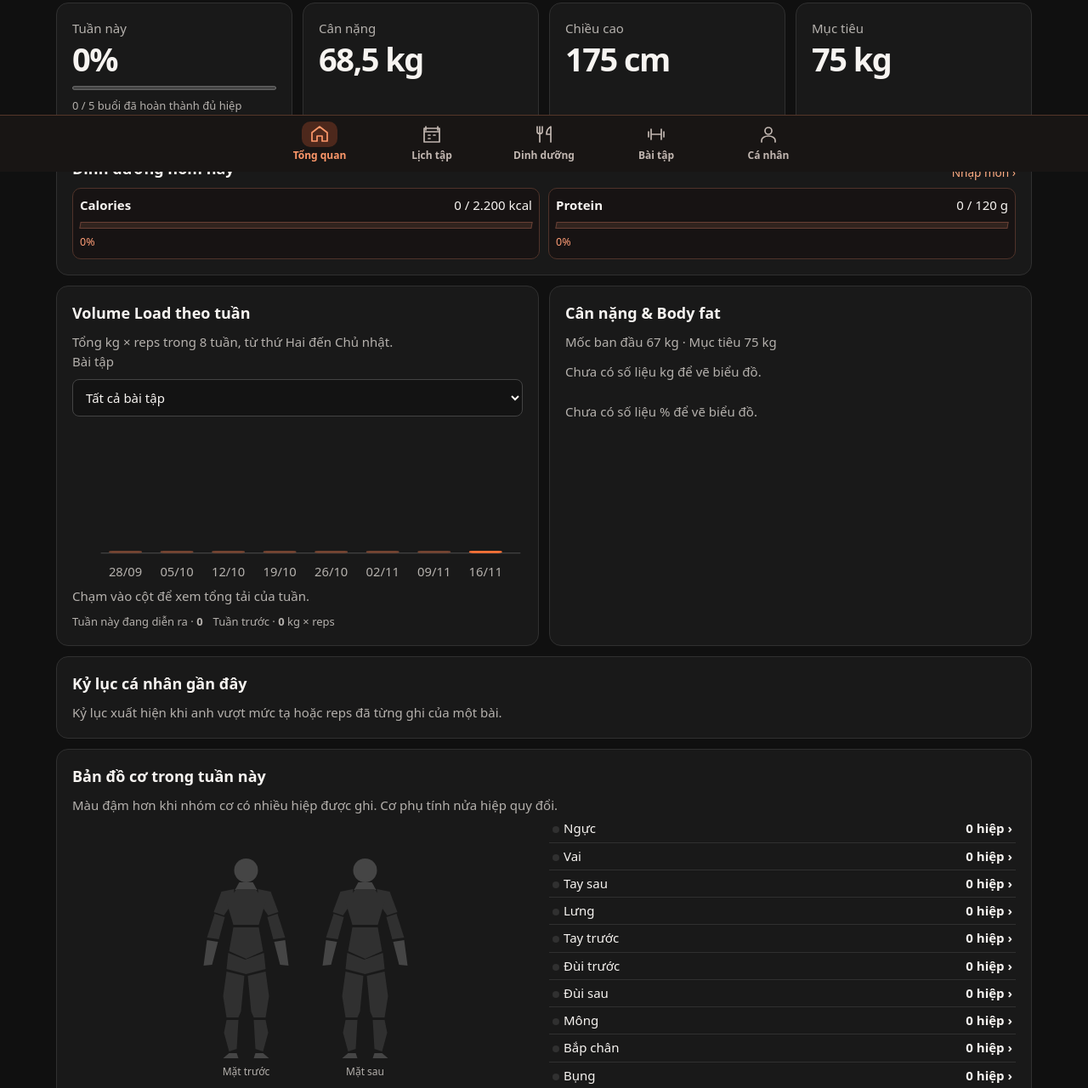
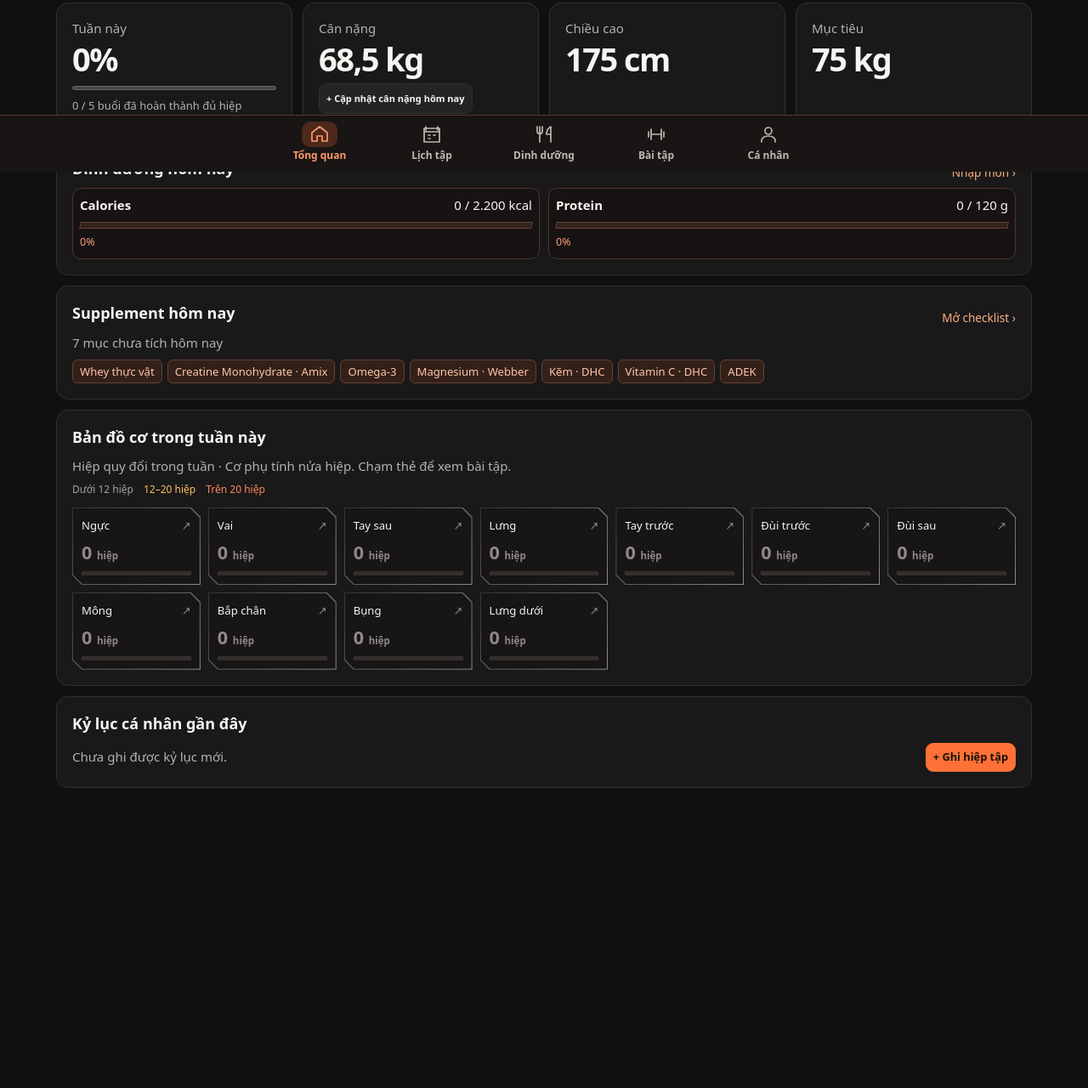
Before and after one commit to LuanZ90/gym-tracker, a plain HTML site: page index.html in a window 1280 px wide. Shown: the part 598-1878 px from the top of the page at 85% size. After the commit the page ends 1647 px from the top, so only its background shows below. Drawn offline with Linux system fonts and the light colour scheme.

Commit message:
Update index.html
v3.1

```diff
--- a/index.html
+++ b/index.html
@@ -181,6 +181,26 @@ main section{scroll-margin-top:132px}
 .supplement-row.is-taken{background:#3b2118;border-color:#ff7136}.supplement-row.is-taken label strong{color:#ffb18a}
 .stock-button{font-size:12px;min-height:36px;padding:6px 8px;text-align:left}.stock-low{color:#ff9b95;border-color:#88423d;background:#371b1b}
 @media(max-width:420px){.macro-donut{gap:5px;font-size:12px}.macro-donut .ring{width:46px;height:46px}}
+
+#overview> .section-head{margin-top:4px}
+#quickWeight{margin-top:5px;font-size:11px;min-height:36px}#quickWeight[hidden]{display:none}
+.pending-supplements{padding:0;list-style:none;display:flex;flex-wrap:wrap;gap:6px;margin:8px 0 0}
+.pending-supplements li{font-size:.82rem;color:#ffc4a9;background:#332119;border:1px solid #6a3f2d;padding:3px 8px;border-radius:6px}
+.pr-empty{display:flex;align-items:center;justify-content:space-between;gap:8px;margin-top:7px}.pr-empty .cta{min-height:34px;padding:4px 8px;font-size:.8rem}
+.tactical-grid{display:grid;grid-template-columns:repeat(auto-fit,minmax(135px,1fr));gap:9px;margin-top:12px}
+.tactical-card{--tier:#8e8986;--frame:#373332;display:grid;gap:5px;min-width:0;background:linear-gradient(135deg,var(--frame),var(--tier));padding:11px;position:relative;isolation:isolate;clip-path:polygon(0 0,calc(100% - 11px) 0,100% 11px,100% 100%,11px 100%,0 calc(100% - 11px));transition:transform .12s,filter .12s}
+.tactical-card::before{content:"";position:absolute;inset:1px;clip-path:inherit;background:#171515;z-index:-1}
+.tactical-card[data-level=mid]{--tier:#ffbd66;--frame:#986032}
+.tactical-card[data-level=high]{--tier:#ff5722;--frame:#a03c20;animation:tactical-pulse 2.4s ease-in-out infinite}
+@keyframes tactical-pulse{50%{background:#ff5722}}
+.tactical-card:active{transform:translateY(2px) scale(.98)}.tactical-card:hover{filter:brightness(1.2)}
+.tactical-name{display:flex;justify-content:space-between;gap:4px;font-size:.82rem}.tactical-name span,.tactical-card strong{color:var(--tier)}
+.tactical-card strong{font-size:1.35rem}.tactical-card small{font-size:.72rem}
+.power-bar{height:5px;background:#34302d;overflow:hidden}.power-bar>span{display:block;height:100%;background:linear-gradient(90deg,#a14a28,#ff863f);transition:width .25s}.tactical-card[data-level=low] .power-bar>span{opacity:.55}
+.heat-legend{display:flex;flex-wrap:wrap;gap:5px 12px;font-size:.75rem;color:#aaa19b;margin-top:6px}.heat-legend span:nth-child(2){color:#ffbd66}.heat-legend span:nth-child(3){color:#ff875e}
+#checklistPanel{scroll-margin-top:105px}
+@media(max-width:420px){.tactical-grid{grid-template-columns:repeat(2,minmax(0,1fr))}}
+@media(prefers-reduced-motion:reduce){.tactical-card[data-level=high]{animation:none}.power-bar>span{transition:none}}
 </style>
 </head>
 <body>
@@ -203,7 +223,7 @@ main section{scroll-margin-top:132px}
   <div class="section-head"><h2 id="overviewTitle">Tổng quan</h2><button class="gray" id="editBody">Sửa chỉ số</button></div>
   <div class="stats">
     <div class="metric"><p class="muted">Tuần này</p><div class="value" id="weekPercent">0%</div><progress id="weekProgress" max="5" value="0" aria-label="Buổi tập đã hoàn thành"></progress><p class="muted" id="weekCount">0 / 5 buổi đã hoàn thành</p></div>
-    <div class="metric"><p class="muted">Cân nặng</p><div class="value" id="bodyWeight">68,5 kg</div></div>
+    <div class="metric"><p class="muted">Cân nặng</p><div class="value" id="bodyWeight">68,5 kg</div><button class="gray quick" id="quickWeight" type="button">+ Cập nhật cân nặng hôm nay</button></div>
     <div class="metric"><p class="muted">Chiều cao</p><div class="value" id="bodyHeight">175 cm</div></div>
     <div class="metric"><p class="muted">Mục tiêu</p><div class="value" id="bodyGoal">72 kg</div></div>
   </div>
@@ -211,12 +231,17 @@ main section{scroll-margin-top:132px}
     <div class="overview-macros-title"><h3>Dinh dưỡng hôm nay</h3><a href="#nutrition">Nhập món ›</a></div>
     <div id="overviewNutritionBars"></div>
   </article>
-  <div class="split spaced">
-    <article class="card"><h3>Volume Load theo tuần</h3><p class="muted">Tổng kg × reps trong 8 tuần, từ thứ Hai đến Chủ nhật.</p><label>Bài tập<select id="volumeFilter"><option value="">Tất cả bài tập</option></select></label><div id="volumeChart"></div></article>
-    <article class="card"><h3>Cân nặng &amp; Body fat</h3><p class="muted" id="bodyReference"></p><div id="bodyChart"></div><div id="fatChart"></div></article>
-  </div>
+  <article class="card spaced">
+    <div class="overview-macros-title"><h3>Supplement hôm nay</h3><a href="#nutrition?checklist=1">Mở checklist ›</a></div>
+    <div id="overviewSupplements"></div>
+  </article>
+  <article class="card spaced muscle-panel">
+    <h3>Bản đồ cơ trong tuần này</h3>
+    <p class="muted">Hiệp quy đổi trong tuần · Cơ phụ tính nửa hiệp. Chạm thẻ để xem bài tập.</p>
+    <div class="heat-legend"><span>Dưới 12 hiệp</span><span>12–20 hiệp</span><span>Trên 20 hiệp</span></div>
+    <div id="muscleCounts" class="tactical-grid"></div>
+  </article>
   <article class="card spaced"><h3>Kỷ lục cá nhân gần đây</h3><div id="recentPR"></div></article>
-  <article class="card spaced"><h3>Bản đồ cơ trong tuần này</h3><p class="muted">Màu đậm hơn khi nhóm cơ có nhiều hiệp được ghi. Cơ phụ tính nửa hiệp quy đổi.</p><div class="muscle-layout"><div id="muscleMap"></div><div id="muscleCounts"></div></div></article>
 </section>
 <section data-screen="schedule" hidden id="schedule" aria-labelledby="scheduleTitle"><div class="section-head"><h2 id="scheduleTitle">Lịch tập trong tuần</h2></div><div class="week" id="week"></div></section>
 <section data-screen="schedule" hidden id="training" aria-labelledby="trainingTitle">
@@ -280,7 +305,7 @@ main section{scroll-margin-top:132px}
       <div class="entry"><span class="muted">Sau tập</span><span>Sữa và whey thực vật</span></div>
       <div class="entry"><time>20:00</time><span>Cơm tối</span></div>
     </div>
-    <div class="card"><div class="overview-macros-title"><h3>Checklist Supplement</h3><small id="supplementCount" class="muted"></small></div>
+    <div class="card" id="checklistPanel"><div class="overview-macros-title"><h3>Checklist Supplement</h3><small id="supplementCount" class="muted"></small></div>
       <p class="muted">Theo ngày đang chọn ở trên. Mỗi lần tích tính 1 phần. Cảnh báo khi còn 5 phần hoặc ít hơn.</p>
       <div id="supplementList"></div><p id="supplementStatus" role="status" class="muted"></p>
     </div>
@@ -1074,71 +1099,10 @@ async function saveExtras(entries, account = uid) {
   if (!uid) applyExtras();
 }
 
-function volume(sets) {
-  return Array.isArray(sets) ? sets.reduce((sum, set) => complete(set) ? sum + set.w * set.r : sum, 0) : 0;
-}
-
-function chart(container, lines, unit) {
-  const points = lines.flatMap(line => line.points);
-  if (!points.length) {
-    container.innerHTML = '<p class="chart-empty">Chưa có số liệu ' + unit + ' để vẽ biểu đồ.</p>';
-    return;
-  }
-  const dates = [...new Set(points.map(([date]) => date))].sort();
-  const values = points.map(([, value]) => value);
-  const bottom = Math.min(...values);
-  const top = Math.max(...values);
-  const padding = Math.max(1, (top - bottom) * .12);
-  const min = Math.max(0, bottom - padding);
-  const max = top + padding;
-  const x = date => dates.length === 1 ? 218 : 56 + dates.indexOf(date) * 324 / (dates.length - 1);
-  const y = value => 139 - (value - min) * 116 / (max - min || 1);
-  const labels = [...new Set([0, Math.floor((dates.length - 1) / 2), dates.length - 1])];
-  const grid = [0, .5, 1].map(step => {
-    const value = min + (max - min) * step;
-    const lineY = y(value);
-    return `<path d="M55 ${lineY}H382" stroke="#414141"/><text x="51" y="${lineY + 4}" text-anchor="end">${format.format(value)}</text>`;
-  }).join("");
-  const paths = lines.map(({ name, color, points: linePoints, dashed }) => {
-    const path = linePoints.map(([date, value], index) => {
-      const nextX = x(date), nextY = y(value);
-      if (!index) return "M " + nextX + " " + nextY;
-      const [beforeDate, beforeValue] = linePoints[index - 1];
-      const middle = (x(beforeDate) + nextX) / 2;
-      return `C ${middle} ${y(beforeValue)}, ${middle} ${nextY}, ${nextX} ${nextY}`;
-    }).join(" ");
-    const circles = linePoints.map(([date, value]) =>
-      `<circle cx="${x(date)}" cy="${y(value)}" r="3.4" fill="${color}"><title>${name} · ${date} · ${format.format(value)} ${unit}</title></circle>`
-    ).join("");
-    return `<path d="${path}" fill="none" stroke="${color}" stroke-width="2.5" stroke-linejoin="round" ${dashed ? 'stroke-dasharray="4 4"' : ""}/>${circles}`;
-  }).join("");
-  const legend = lines.map(({ name, color, points: line }) => {
-    const latest = line.at(-1);
-    return `<span><i class="swatch" style="background:${color}"></i>${name}${latest ? " · " + format.format(latest[1]) + " " + unit : " · chưa ghi"}</span>`;
-  }).join("");
-  container.innerHTML = `<svg class="chart" viewBox="0 0 400 167" role="img" aria-label="Biểu đồ ${unit}">
-    ${grid}${paths}${labels.map(i => {
-      const date = dates[i];
-      return `<text x="${x(date)}" y="158" text-anchor="middle">${date.slice(8)}/${date.slice(5,7)}</text>`;
-    }).join("")}</svg><div class="legend">${legend}</div>`;
-}
-
 function renderAnalytics() {
-  renderWeeklyVolume();
   renderRecentPR();
-  const measurements = Object.entries(extras).filter(([id]) => id.startsWith("tracker-body-"))
-    .map(([id, data]) => [id.slice("tracker-body-".length), data])
-    .filter(([date]) => isDateKey(date)).sort(([a], [b]) => a.localeCompare(b)).slice(-30);
-  const weight = measurements.filter(([, data]) => validNumber(data.weight)).map(([date, data]) => [date, data.weight]);
-  const fat = measurements.filter(([, data]) => validNumber(data.fat)).map(([date, data]) => [date, data.fat]);
-  $("bodyReference").textContent = "Mốc ban đầu 67 kg · Mục tiêu " + format.format(profile.goal) + " kg";
-  const referenceDates = [...new Set(weight.map(([date]) => date))];
-  chart($("bodyChart"), [
-    { name:"Cân nặng", color:"#ff7136", points:weight },
-    { name:"Mục tiêu", color:"#5de1c0", dashed:true, points:referenceDates.map(date => [date, profile.goal]) }
-  ], "kg");
-  chart($("fatChart"), [{ name:"Body fat", color:"#b8a1ff", points:fat }], "%");
   renderHeatmap();
+  $("quickWeight").hidden = validNumber(extras["tracker-body-" + todayKey()]?.weight);
 }
 
 function renderHeatmap() {
@@ -1154,29 +1118,15 @@ function renderHeatmap() {
     }
   });
 
-  const colors = ["#303030","#7e3924","#cf582c","#ff8c54"];
-  const color = key => colors[totals[key] === 0 ? 0 : totals[key] < 5 ? 1 : totals[key] < 10 ? 2 : 3];
-  const shape = (key, path) => `<path d="${path}" fill="${color(key)}"><title>${MUSCLES[key]} · ${format.format(totals[key])} hiệp quy đổi</title></path>`;
-  function figure(back) {
-    return `<circle cx="60" cy="22" r="14" fill="#454545"/>
-      <path d="M52 36h16l5 9H47z" fill="#454545"/>
-      ${shape("shoulders","M46 44 31 47 22 71 34 75 45 59z M74 44 89 47 98 71 86 75 75 59z")}
-      ${shape(back ? "triceps" : "biceps","M23 73 35 77 28 103 14 101z M97 73 85 77 92 103 106 101z")}
-      <path d="M14 104 27 106 20 133 10 134z M106 104 93 106 100 133 110 134z" fill="#454545"/>
-      ${shape(back ? "back" : "chest","M49 44h22l12 15-8 27H45l-8-27z")}
-      ${shape(back ? "lowerBack" : "core","M45 89h30l5 28-20 9-20-9z")}
-      ${shape(back ? "glutes" : "core","M39 119 59 127 81 119 83 138 60 144 37 138z")}
-      ${shape(back ? "hamstrings" : "quads","M37 141 58 146 54 188 51 195H37l-4-25z M83 141 62 146 66 188 69 195h14l4-25z")}
-      ${shape("calves","M37 198h14l-2 34-9 3-6-22z M83 198H69l2 34 9 3 6-22z")}
-      <path d="M40 237h9l2 6H33z M80 237h-9l-2 6h18z" fill="#454545"/> `;
-  }
-  $("muscleMap").innerHTML = `<svg viewBox="0 0 260 270" role="img" aria-label="Bản đồ cơ mặt trước và sau">
-    <g>${figure(false)}</g><g transform="translate(140 0)">${figure(true)}</g>
-    <text x="60" y="263" fill="#b5b1ad" text-anchor="middle" font-size="12">Mặt trước</text>
-    <text x="200" y="263" fill="#b5b1ad" text-anchor="middle" font-size="12">Mặt sau</text></svg>`;
-  $("muscleCounts").innerHTML = Object.entries(totals).sort((a,b) => b[1]-a[1]).map(([key, count]) =>
-    `<a class="muscle-item" href="#library?muscle=${key}"><span><i class="swatch" style="background:${color(key)}"></i>${MUSCLES[key]}</span><strong>${format.format(count)} hiệp ›</strong></a>`
-  ).join("");
+  $("muscleCounts").innerHTML = Object.entries(totals).map(([key,count]) => {
+    const level = count > 20 ? "high" : count >= 12 ? "mid" : "low";
+    const fill = Math.min(100,count / 20 * 100);
+    return `<a class="tactical-card" data-level="${level}" href="#library?muscle=${key}">
+      <span class="tactical-name">${MUSCLES[key]} <span aria-hidden="true">↗</span></span>
+      <strong>${format.format(count)} <small>hiệp</small></strong>
+      <span class="power-bar" aria-hidden="true"><span style="width:${fill}%"></span></span>
+    </a>`;
+  }).join("");
 }
 
 function renderLibrary() {
@@ -1389,6 +1339,11 @@ function renderNutrition(updateInputs = true) {
 
 function renderOverviewNutrition() {
   const targets = extras["tracker-goals"] || {};
+  const remaining = supplements.filter(([id]) => !extras[supplementEntry(todayKey(),id)]?.taken);
+  $("overviewSupplements").innerHTML = remaining.length
+    ? '<p class="muted">' + remaining.length + ' mục chưa tích hôm nay</p><ul class="pending-supplements">' +
+      remaining.map(([,name]) => '<li>' + escapeHtml(name) + '</li>').join("") + '</ul>'
+    : '<p class="muted">Đã tích đủ supplement hôm nay.</p>';
   $("overviewNutritionBars").innerHTML = macroBars(nutritionTotals(todayKey()),
     targets.calorieGoal > 0 ? targets.calorieGoal : 2200,
     targets.proteinGoal > 0 ? targets.proteinGoal : 120);
@@ -1503,7 +1458,7 @@ function initFeatures() {
     row.append(frame);
   }, true);
 
-  $("editBody").onclick = () => {
+  $("quickWeight").onclick = $("editBody").onclick = () => {
     const date = todayKey();
     const fields = $("bodyForm").elements;
     fields.date.value = date;
@@ -1689,37 +1644,7 @@ function renderRecentPR() {
   }
   $("recentPR").innerHTML = latest.reverse().map(({name,date,records}) =>
     `<div class="pr-entry"><span><strong class="pr-name">${escapeHtml(name)}</strong><br><span class="muted">🏆 PR · ${records.join(" · ")}</span></span><time datetime="${date}">${date.slice(8)}/${date.slice(5,7)}</time></div>`
-  ).join("") || '<p class="muted">Kỷ lục xuất hiện khi anh vượt mức tạ hoặc reps đã từng ghi của một bài.</p>';
-}
-
-function renderWeeklyVolume() {
-  const exercise = $("volumeFilter").value;
-  const monday = startOfWeek(new Date());
-  monday.setDate(monday.getDate() - 49);
-  const weeks = Array.from({length:8}, (_,index) => {
-    const start = weekDate(monday,index * 7);
-    const end = weekDate(monday,index * 7 + 6);
-    let total = 0;
-    for (let day = 0; day < 7; day++) {
-      const entries = logs[weekDate(monday,index * 7 + day)] || {};
-      total += exercise ? volume(entries[exercise]) : Object.values(entries).reduce((sum,sets) => sum + volume(sets),0);
-    }
-    return {start,end,total};
-  });
-  const maximum = Math.max(1,...weeks.map(week => week.total));
-  const bars = weeks.map(({start,end,total},index) => {
-    const x = 32 + index * 45;
-    const height = total ? Math.max(3,total / maximum * 94) : 2;
-    const label = start.slice(8) + "/" + start.slice(5,7);
-    const description = `Tuần ${label} đến ${end.slice(8)}/${end.slice(5,7)} · ${format.format(total)} kg × reps`;
-    return `<rect tabindex="0" role="button" data-volume-bar aria-label="${description}" class="volume-bar${index === 7 ? " is-current" : ""}" x="${x}" y="${115-height}" width="29" height="${height}" rx="3"><title>${description}</title></rect>
-      <text x="${x+14.5}" y="135" text-anchor="middle">${label}</text>`;
-  }).join("");
-  const current = weeks[7].total, previous = weeks[6].total;
-  $("volumeChart").innerHTML = `<svg class="chart" viewBox="0 0 394 144" role="img" aria-label="Volume Load 8 tuần">
-    <path d="M25 115H392" stroke="#414141"/>${bars}</svg>
-    <p id="volumeDetail" class="muted" aria-live="polite">Chạm vào cột để xem tổng tải của tuần.</p>
-    <div class="legend"><span>Tuần này đang diễn ra · <strong>${format.format(current)}</strong></span><span>Tuần trước · <strong>${format.format(previous)}</strong> kg × reps</span></div>`;
+  ).join("") || '<div class="pr-empty"><p class="muted">Chưa ghi được kỷ lục mới.</p><a class="cta" href="#training">+ Ghi hiệp tập</a></div>';
 }
 
 function syncDock(row) {
@@ -1818,13 +1743,10 @@ function syncCatalog() {
   library = [...items.values()];
   libraryByName = items;
   EXERCISES.splice(0,EXERCISES.length,...library.map(item => item.name));
-  for (const id of ["progressSelect","volumeFilter"]) {
-    const select = $(id);
-    const previous = select.value;
-    select.replaceChildren(...(id === "volumeFilter" ? [new Option("Tất cả bài tập","")] : []),
-      ...EXERCISES.map(name => new Option(name,name)));
-    if (EXERCISES.includes(previous) || id === "volumeFilter") select.value = EXERCISES.includes(previous) ? previous : "";
-  }
+  const select = $("progressSelect");
+  const previous = select.value;
+  select.replaceChildren(...EXERCISES.map(name => new Option(name,name)));
+  if (EXERCISES.includes(previous)) select.value = previous;
   renderLibrary();
 }
 
@@ -1882,16 +1804,6 @@ function initV4() {
     if (row) syncDock(row);
   });
   $("dockCopy").onclick = () => dockRow?.querySelector("[data-copy]")?.click();
-  $("volumeFilter").onchange = renderWeeklyVolume;
-  const showVolume = event => {
-    if (event.type === "keydown" && ![" ","Enter"].includes(event.key)) return;
-    const bar = event.target.closest("[data-volume-bar]");
-    if (!bar) return;
-    event.preventDefault();
-    $("volumeDetail").textContent = bar.getAttribute("aria-label");
-  };
-  $("volumeChart").addEventListener("click",showVolume);
-  $("volumeChart").addEventListener("keydown",showVolume);
   $("durationAction").onclick = () => void changeDuration(true);
   $("durationStop").onclick = () => void changeDuration(false);
   setInterval(() => { if (activeDurationDate) updateDuration(); }, 500);
@@ -2081,7 +1993,8 @@ initFeatures();
 initSupplements();
 function showGymScreen() {
   const [target,query] = location.hash.slice(1).split("?");
-  const muscle = new URLSearchParams(query).get("muscle");
+  const params = new URLSearchParams(query);
+  const muscle = params.get("muscle");
   if (target === "library" && Object.hasOwn(MUSCLES,muscle)) {
     $("muscleFilter").value = muscle;
     $("roleFilter").value = "";
@@ -2099,7 +2012,11 @@ function showGymScreen() {
   syncDock();
   if (screen === "overview") renderOverviewNutrition();
   if (target === "training") $("training").scrollIntoView({block:"start"});
-  else window.scrollTo({top:0,behavior:"instant"});
+  else if (target === "nutrition" && params.get("checklist") === "1") {
+    $("nutritionDate").value = todayKey();
+    renderNutrition();
+    $("checklistPanel").scrollIntoView({block:"start"});
+  } else window.scrollTo({top:0,behavior:"instant"});
 }
 document.querySelectorAll("[data-tab]").forEach(tab => {
   tab.addEventListener("click",event => {
```
